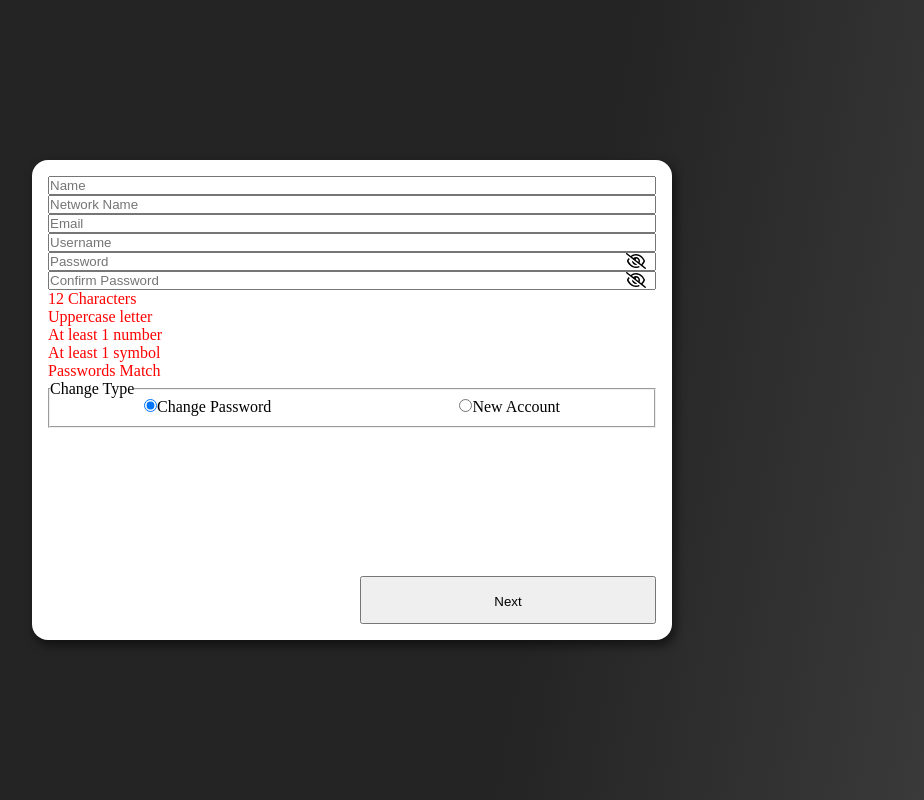
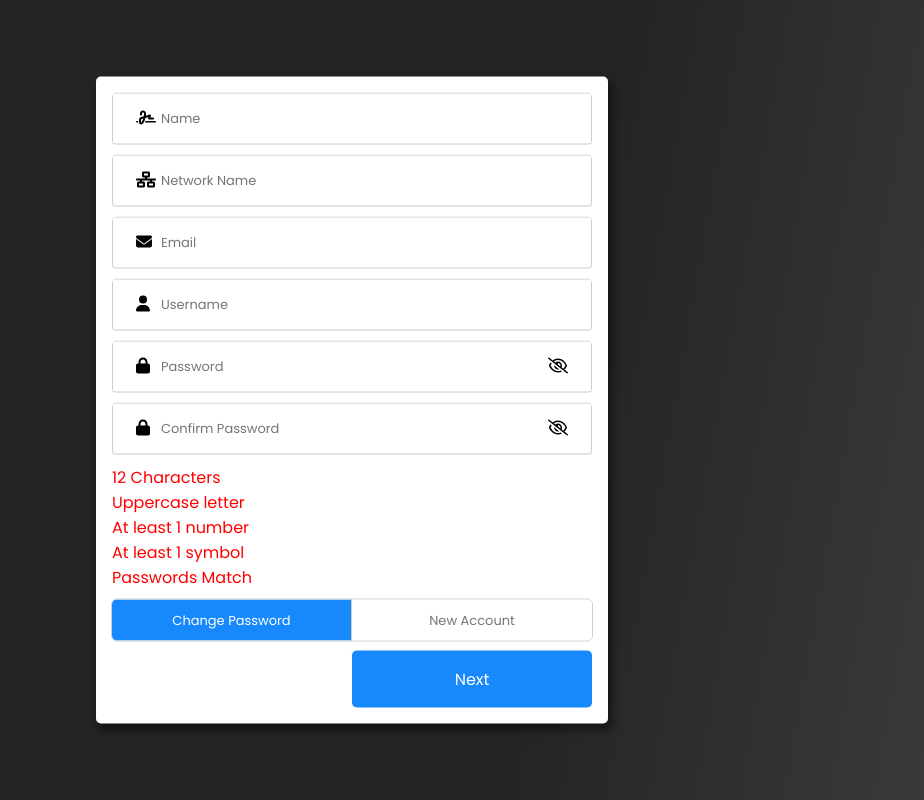
Before and after one commit to PandolfoM/mjp-account-change, a React (Vite) app: page / in a window 1280 px wide. Shown: the whole page, without its empty margins (288-1212 px from the left). Built offline with nearby package versions, Linux system fonts and the light colour scheme.

Commit message:
styles and icons

```diff
--- a/src/App.jsx
+++ b/src/App.jsx
@@ -1,6 +1,7 @@
 import { useState } from "react";
 import Confirmation from "./components/Confirmation";
 import Form from "./components/Form";
+import Success from "./components/Success";
 import "./index.css";
 
 function App() {
@@ -12,7 +13,7 @@ function App() {
     username: "",
     password: "",
     passwordConfirm: "",
-    email: ""
+    email: "",
   });
 
   const componentList = [
@@ -28,13 +29,10 @@ function App() {
       page={page}
       setPage={setPage}
     />,
+    <Success />,
   ];
 
-  return (
-    <div className="container">
-      {componentList[page]}
-    </div>
-  );
+  return <div className="container">{componentList[page]}</div>;
 }
 
 export default App;
--- a/src/Components/Confirmation/index.jsx
+++ b/src/Components/Confirmation/index.jsx
@@ -1,4 +1,11 @@
 import { faEye, faEyeSlash } from "@fortawesome/free-regular-svg-icons";
+import {
+  faEnvelope,
+  faLock,
+  faNetworkWired,
+  faSignature,
+  faUser,
+} from "@fortawesome/free-solid-svg-icons";
 import { FontAwesomeIcon } from "@fortawesome/react-fontawesome";
 import { useState } from "react";
 
@@ -7,48 +14,50 @@ function Confirmation(props) {
   const [passwordShown, setPasswordShown] = useState(false);
 
   return (
-    <form className="form" noValidate>
+    <form className="form" noValidate onSubmit={() => setPage(page + 1)}>
       <h2>Confirm Details</h2>
+      <br />
       <h3>{formData.type === "1" ? "Change Password" : "New Account"}</h3>
-      <input
-        type="text"
-        name="name"
-        defaultValue={formData.name}
-        placeholder="Name"></input>
+      <div className="input-container">
+        <FontAwesomeIcon icon={faSignature} className="fieldIcon" />
+        <input type="text" name="name" value={formData.name}></input>
+      </div>
 
-      <input
-        type="text"
-        name="network"
-        defaultValue={formData.network}
-        placeholder="Network Name"></input>
+      <div className="input-container">
+        <FontAwesomeIcon icon={faNetworkWired} className="fieldIcon" />
+        <input type="text" name="network" value={formData.network}></input>
+      </div>
 
-      <input
-        type="email"
-        name="email"
-        defaultValue={formData.email}
-        placeholder="Email"></input>
+      <div className="input-container">
+        <FontAwesomeIcon icon={faEnvelope} className="fieldIcon" />
+        <input type="email" name="email" value={formData.email}></input>
+      </div>
 
-      <input
-        type="text"
-        name="username"
-        defaultValue={formData.username}
-        placeholder="Username"></input>
+      <div className="input-container">
+        <FontAwesomeIcon icon={faUser} className="fieldIcon" />
+        <input type="text" name="username" value={formData.username}></input>
+      </div>
 
-      <div className="passwordField">
+      <div className="input-container">
+        <FontAwesomeIcon icon={faLock} className="fieldIcon" />
         <input
           type={passwordShown ? "text" : "password"}
           name="password"
-          defaultValue={formData.password}
-          placeholder="Password"></input>
+          value={formData.password}></input>
         <FontAwesomeIcon
           icon={passwordShown ? faEye : faEyeSlash}
           className="togglePassword"
           onClick={() => setPasswordShown(!passwordShown)}
         />
       </div>
+
       <div className="interact-btns">
-        <button onClick={() => setPage(page - 1)}>Previous</button>
-        <button>Finish</button>
+        <button onClick={() => setPage(page - 1)} className="nav-btn">
+          Previous
+        </button>
+        <button type="submit" className="nav-btn">
+          Finish
+        </button>
       </div>
     </form>
   );
--- a/src/Components/Form/index.jsx
+++ b/src/Components/Form/index.jsx
@@ -1,11 +1,20 @@
 import { faEye, faEyeSlash } from "@fortawesome/free-regular-svg-icons";
+import {
+  faEnvelope,
+  faLock,
+  faNetworkWired,
+  faSignature,
+  faUser,
+} from "@fortawesome/free-solid-svg-icons";
 import { FontAwesomeIcon } from "@fortawesome/react-fontawesome";
-import { useState } from "react";
+import { useRef, useState } from "react";
 import usePasswordValidation from "../../hooks/usePasswordValidation";
 function Form(props) {
   const { formData, setFormData, page, setPage } = props;
   const [error, setError] = useState("");
   const [passwordShown, setPasswordShown] = useState(false);
+  const boxRef1 = useRef(null);
+
   const [validLength, hasNumber, upperCase, lowerCase, match, specialChar] =
     usePasswordValidation({
       firstPassword: formData.password,
@@ -50,31 +59,45 @@ function Form(props) {
       noValidate
       onChange={handleChange}
       onSubmit={validateInfo}>
+
+      <div className="input-container">
+        <FontAwesomeIcon icon={faSignature} className="fieldIcon" />
         <input
           type="text"
           name="name"
           defaultValue={formData.name}
           placeholder="Name"></input>
+      </div>
 
+      <div className="input-container">
+        <FontAwesomeIcon icon={faNetworkWired} className="fieldIcon" />
         <input
           type="text"
           name="network"
           defaultValue={formData.network}
           placeholder="Network Name"></input>
+      </div>
 
+      <div className="input-container">
+        <FontAwesomeIcon icon={faEnvelope} className="fieldIcon" />
         <input
           type="email"
           name="email"
           defaultValue={formData.email}
           placeholder="Email"></input>
+      </div>
 
+      <div className="input-container">
+        <FontAwesomeIcon icon={faUser} className="fieldIcon" />
         <input
           type="text"
           name="username"
           defaultValue={formData.username}
           placeholder="Username"></input>
+      </div>
 
-      <div className="passwordField">
+      <div className="input-container">
+        <FontAwesomeIcon icon={faLock} className="fieldIcon" />
         <input
           type={passwordShown ? "text" : "password"}
           name="password"
@@ -87,7 +110,8 @@ function Form(props) {
         />
       </div>
 
-      <div className="passwordField">
+      <div className="input-container">
+        <FontAwesomeIcon icon={faLock} className="fieldIcon" />
         <input
           type={passwordShown ? "text" : "password"}
           name="passwordConfirm"
@@ -100,7 +124,7 @@ function Form(props) {
         />
       </div>
 
-      <ul>
+      <ul className="passwordChecklist">
         <li className={validLength ? "success" : "error"}>12 Characters</li>
         <li className={upperCase ? "success" : "error"}>Uppercase letter</li>
         <li className={hasNumber ? "success" : "error"}>At least 1 number</li>
@@ -109,8 +133,8 @@ function Form(props) {
       </ul>
 
       {/* New user or change password */}
-      <fieldset>
-        <legend>Change Type</legend>
+      {/* <label>Type</label> */}
+      <div className="inline-radio">
         <div>
           <input
             type="radio"
@@ -129,13 +153,14 @@ function Form(props) {
             defaultChecked={formData.type === "2"}></input>
           <label htmlFor="newpass">New Account</label>
         </div>
-      </fieldset>
+      </div>
 
       {error && <h4 className="error">{error}</h4>}
 
       <div className="interact-btns">
-        <button className="invisible"></button>
-        <button type="submit">Next</button>
+        <button type="submit" className="nav-btn">
+          Next
+        </button>
       </div>
     </form>
   );
--- /dev/null
+++ b/src/Components/Success/index.jsx
@@ -0,0 +1,9 @@
+function Success() {
+  return (
+    <div className="form">
+      <h1 className="success submitted">Form has been submitted!</h1>
+    </div>
+  );
+}
+
+export default Success;
--- a/src/index.css
+++ b/src/index.css
@@ -1,16 +1,22 @@
+@import url("https://fonts.googleapis.com/css2?family=Poppins&display=swap");
+
+:root {
+  --accent-color: #1789fc;
+  --accent-color-semi-transparent: #1789fc80;
+  --accent-color-transparent: #1789fc00;
+}
+
 * {
   box-sizing: border-box;
   margin: 0;
   padding: 0;
+  font-family: "Poppins", sans-serif;
 }
 
 html,
 body {
-  width: 100vw;
-  height: 100vh;
-  display: flex;
-  align-items: center;
-  justify-content: center;
+  width: 100%;
+  height: 100%;
   background: rgb(61, 61, 61);
   background: linear-gradient(
     280deg,
@@ -20,20 +26,18 @@ body {
   );
 }
 
-.form {
+.container {
   padding: 1rem;
-  /* display: flex; */
-  /* flex-direction: column; */
-  /* justify-content: flex-start; */
-  width: 50vw;
+  width: 40vw;
   max-width: 40rem;
-  height: 30rem;
-  position: relative;
-  flex: 1;
+  /* height: 40rem; */
+  position: absolute;
+  top: 50%;
+  left: 50%;
+  transform: translate(-50%, -50%);
   background-color: white;
   box-shadow: 3px 5px 10px 1px rgba(0, 0, 0, 0.5);
-  border-radius: 1rem;
-  overflow: hidden;
+  border-radius: 0.3rem;
 }
 
 .form > * {
@@ -41,43 +45,110 @@ body {
 }
 
 .interact-btns {
-  max-height: 5rem;
-  left: 0;
-  bottom: 0;
+  display: flex;
   width: 100%;
-  position: absolute;
-  padding: 1rem;
-  display: inline-flex;
+  justify-content: flex-end;
   gap: 1rem;
 }
 
-.interact-btns > button {
+.nav-btn {
+  width: 50%;
+  position: relative;
+  color: white;
+  border: none;
+  padding: 1rem;
+  background: var(--accent-color);
+  font-weight: bold;
+  font: inherit;
+  cursor: pointer;
+  overflow: hidden;
+  transition: all 500ms ease;
+  border-radius: 0.3rem;
+}
+
+.nav-btn:hover {
+  transform: scale(1.05);
+}
+
+.input-container {
+  position: relative;
+  overflow: hidden;
+  border-radius: 0.3rem;
+}
+
+.input-container > input {
   width: 100%;
-  padding: 1rem;
+}
+
+.input-container > svg {
+  position: absolute;
+
+}
+
+.togglePassword {
+  cursor: pointer;
+  margin-left: -25px;
+  top: 41%;
+  right: 5%;
+  transform: translate(0, -50%);
+}
+
+.fieldIcon {
+  top: 41%;
+  left: 5%;
+  transform: translate(0, -50%);
+}
+
+.passwordChecklist {
+  margin-bottom: 10px;
+}
+
+.inline-radio {
+  display: flex;
+  border-radius: 3px;
+  overflow: hidden;
+  outline: 1px solid #ccc;
+  font-size: 13px;
+  margin-bottom: 10px;
+  border-radius: 0.3rem;
+}
+
+.inline-radio > div {
+  position: relative;
+  flex: 1;
+  border-radius: 0.3rem;
+}
+
+.inline-radio > div > label {
+  position: absolute;
+  top: 0;
+  left: 0;
+  color: rgb(117, 117, 117);
+  width: 100%;
+  height: 100%;
+  background: #fff;
+  display: flex;
+  align-items: center;
+  justify-content: center;
+  pointer-events: none;
+  border-right: 1px solid #ccc;
+}
+
+.inline-radio > div > input {
+  width: 100%;
+  opacity: 0;
+  height: 35px;
   cursor: pointer;
 }
 
-fieldset {
-  position: relative;
-  display: flex;
-  height: 3rem;
-  overflow: hidden;
-  justify-content: space-around;
+.inline-radio > div:last-child label {
+  border-right: 0;
 }
 
-.passwordField {
-  position: relative;
-  overflow: hidden;
-}
-
-.passwordField > input {
-  width: 100%;
-}
-
-.passwordField > svg {
-  position: absolute;
-  top: 1px;
-  right: 10px;
+input[type="radio"]:checked + label {
+  background: var(--accent-color);
+  color: #fff;
+  transition: all ease 500ms;
 }
 
 /* utils */
@@ -91,6 +162,33 @@ li {
   list-style: none;
 }
 
+input[type="text"],
+input[type="password"],
+input[type="email"] {
+  padding: 15px;
+  padding-left: 3rem;
+  border: 1px solid #ccc;
+  border-radius: 3px;
+  margin-bottom: 10px;
+  width: 100%;
+  color: #2c3e50;
+  font-size: 13px;
+  transition: all 0.25s ease;
+}
+
+input[type="text"]:hover,
+input[type="password"]:hover,
+input[type="email"]:hover {
+  border: 1px solid var(--accent-color-semi-transparent);
+}
+
+input[type="text"]:focus-visible,
+input[type="password"]:focus-visible,
+input[type="email"]:focus-visible {
+  border: 1px solid var(--accent-color);
+  outline: none;
+}
+
 .error {
   color: red;
 }
@@ -99,7 +197,7 @@ li {
   color: limegreen;
 }
 
-.togglePassword {
-  cursor: pointer;
-  margin-left: -25px;
+.submitted {
+  text-align: center;
+  font-size: 1.5rem;
 }
```
Lines whose indentation alone changed are shown as unchanged.
